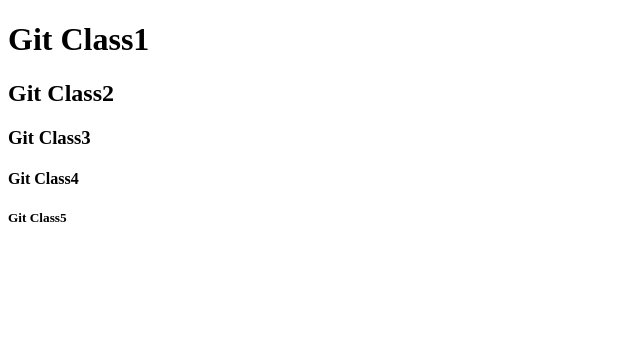
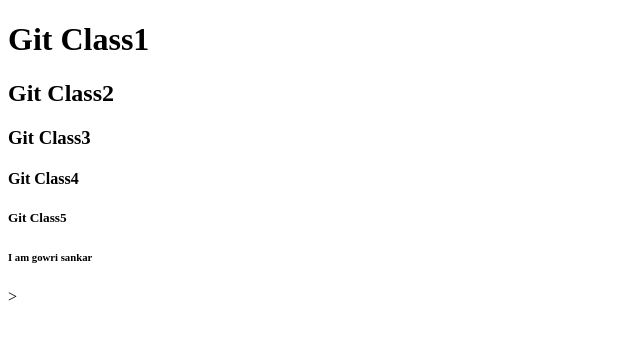
Before and after one commit to HCLShankar/GitClass1, a plain HTML site: page index.html in a window 1280 px wide. Shown: the whole page, without its empty margins (0-640 px from the left). Drawn offline with Linux system fonts and the light colour scheme.

Commit message:
Added h6 tag with my name

```diff
--- a/index.html
+++ b/index.html
@@ -9,5 +9,6 @@
 <h3>Git Class3</h3>
 <h4>Git Class4</h4>
 <h5>Git Class5</h5>
+<h6>I am gowri sankar</h6>>
 </body>
 </html>
```
